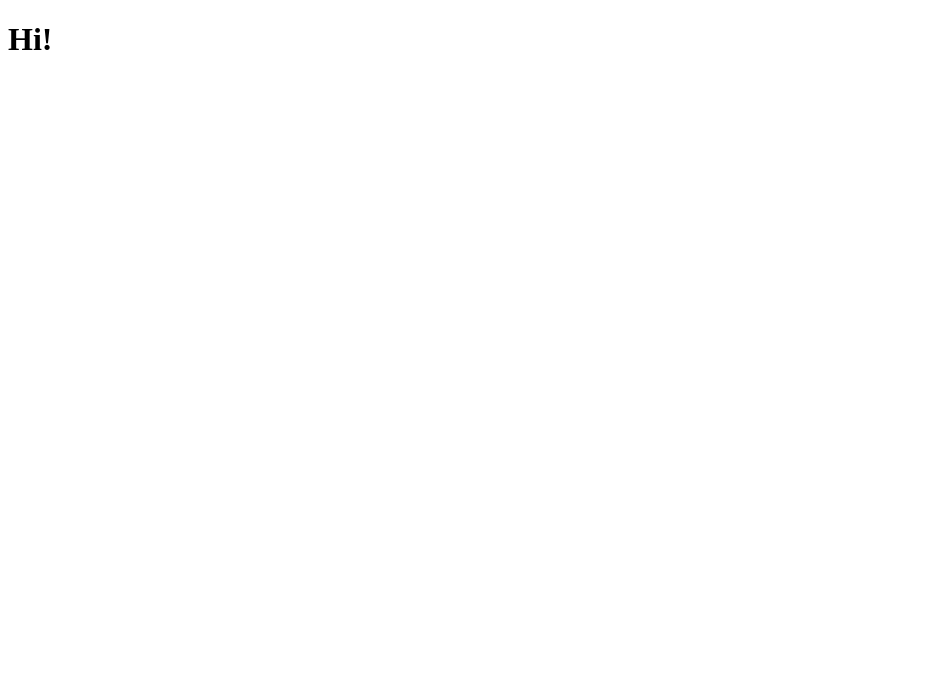
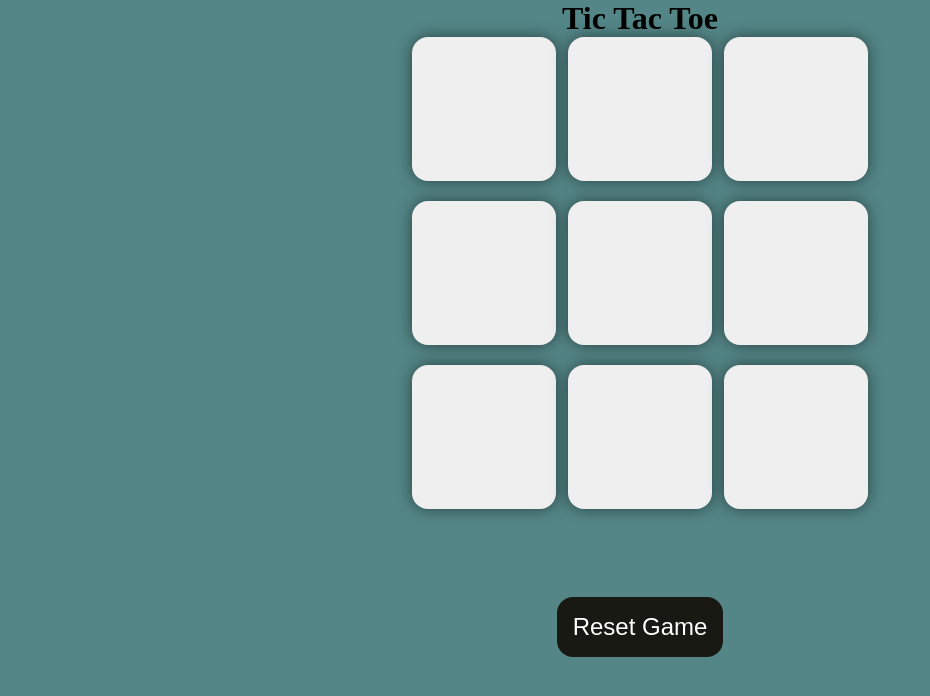
Before and after one commit to Deepanshi1523/Tic-Tac-Toe, a plain HTML site: page index.html in a window 1280 px wide. Shown: the whole page, without its empty margins (0-930 px from the left). Drawn offline with Linux system fonts and the light colour scheme.

Commit message:
html and css

```diff
--- a/index.html
+++ b/index.html
@@ -7,6 +7,22 @@
     <link rel="stylesheet" href="style.css">
 </head>
 <body>
-    <h1>Hi!</h1>
+    <main>
+        <h1>Tic Tac Toe</h1>
+        <div class="container">
+            <div class="game">
+                <button class="box"></button>
+                <button class="box"></button>
+                <button class="box"></button>
+                <button class="box"></button>
+                <button class="box"></button>
+                <button class="box"></button>
+                <button class="box"></button>
+                <button class="box"></button>
+                <button class="box"></button>
+            </div>
+        </div>
+        <button id="reset-btn">Reset Game</button>
+    </main>
 </body>
 </html>
--- a/style.css
+++ b/style.css
@@ -0,0 +1,45 @@
+*{
+    margin: 0;
+    padding: 0;
+}
+
+body{
+    text-align: center;
+    background-color: #548687;
+}
+
+.container{
+    height: 70vh;
+    display: flex;
+    justify-content: center;
+    text-align: center;
+}
+
+.game{
+    height: 60vmin;
+    width: 60vmin;
+    display: flex;
+    flex-wrap: wrap;
+    justify-content: center;
+    text-align: center;
+    gap: 1.5vmin;
+}
+
+.box{
+    height: 18vmin;
+    width: 18vmin;
+    border-radius: 1rem;
+    border: none;
+    box-shadow: 0 0 1rem rgba(0,0,0,0.5);
+    font-size: 8vmin;
+    color: #b0413e;
+}
+
+#reset-btn{
+    padding: 1rem;
+    font-size: 1.5rem;
+    background-color: #191913;
+    color: #fff;
+    border-radius: 1rem;
+    border: none;
+}
```
